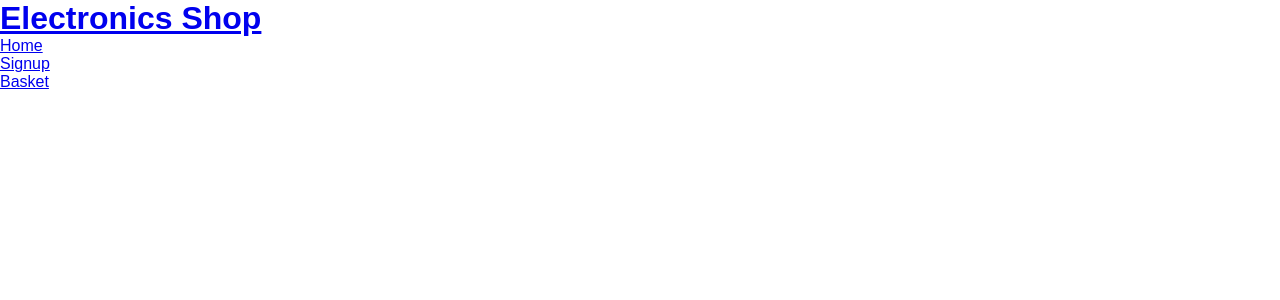
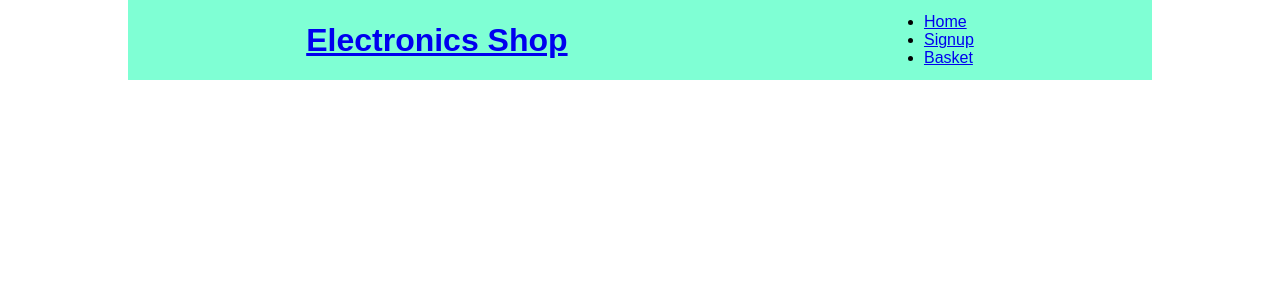
Before and after one commit to Jane-Wandia/Electronic-Shop, a React (Create React App) app: page / in a window 1280 px wide. Shown: the top 300 px of the page. Built offline with nearby package versions, Linux system fonts and the light colour scheme.

Commit message:
added css styling

```diff
--- a/src/components/front/Header/Header.css
+++ b/src/components/front/Header/Header.css
@@ -0,0 +1,12 @@
+.header{
+    position: sticky;
+    top: 0;
+    min-height: 80px;
+    width: 80%;
+    margin: 0 auto;
+    display: flex;
+    justify-content: space-around;
+    align-items: center;
+    overflow: hidden;
+    background-color: aquamarine;
+}
```
